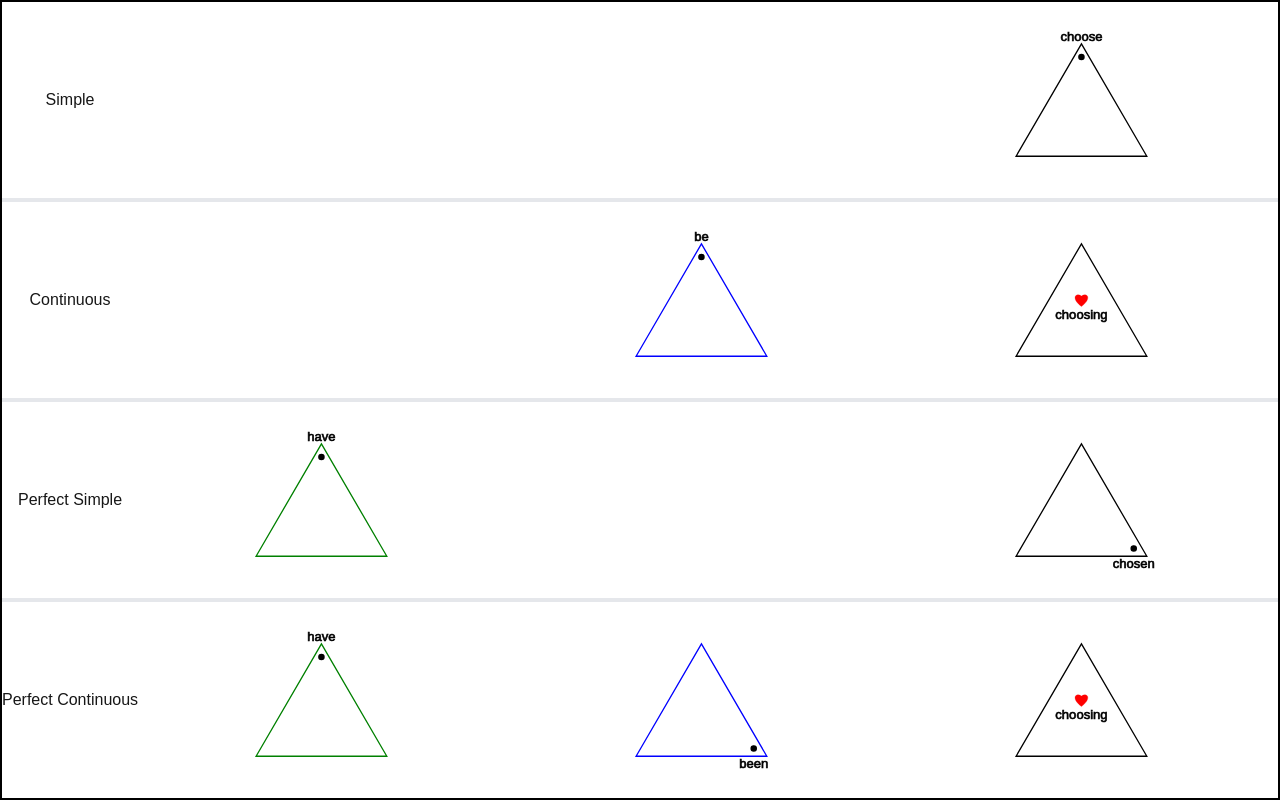
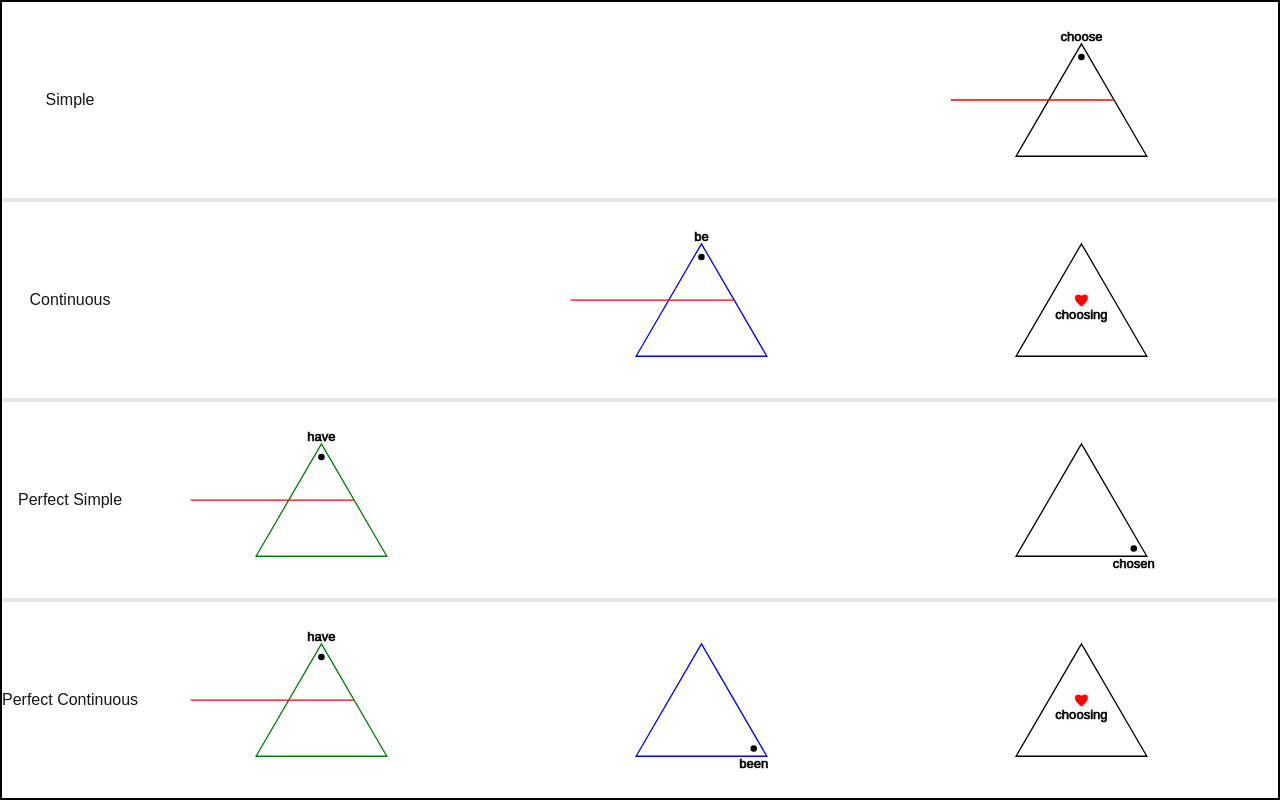
Before and after one commit to riwepo/grammar-triangles, a Next.js app: page / in a window 1280 px wide. Built offline with nearby package versions, Linux system fonts and the light colour scheme.

Commit message:
add tense line

```diff
--- a/src/app/basic-triangle/page.js
+++ b/src/app/basic-triangle/page.js
@@ -20,6 +20,7 @@ export default function BasicTrianglePage() {
           presentParticiple: true,
           pastParticiple: true,
           thirdPersonSingular: true,
+          tenseLine: true,
         }}
       />
     </div>
--- a/src/components/basic-triangle.jsx
+++ b/src/components/basic-triangle.jsx
@@ -97,6 +97,15 @@ function BasicTriangle({ uuid, colour, verbForms, formVisibility, className }) {
             {verbForms.thirdPersonSingular}
           </text>
         </g>
+        <line
+          id={`${uuid}tense-line`}
+          x1="-100"
+          y1="0"
+          x2="25"
+          y2="0"
+          stroke="red"
+          strokeWidth="1"
+        ></line>
       </defs>
       <use href={`#${uuid}triangle`} x="0" y="0" />
       {formVisibility.head && <use href={`#${uuid}head`} x="0" y="0" />}
@@ -112,6 +121,9 @@ function BasicTriangle({ uuid, colour, verbForms, formVisibility, className }) {
       {formVisibility.thirdPersonSingular && (
         <use href={`#${uuid}third-person-singular`} x="0" y="0" />
       )}
+      {formVisibility.tenseLine && (
+        <use href={`#${uuid}tense-line`} x="0" y="0" />
+      )}
     </svg>
   );
 }
--- a/src/components/tenses-blueprint.jsx
+++ b/src/components/tenses-blueprint.jsx
@@ -30,7 +30,7 @@ function TensesBlueprint({ bossVerb }) {
         uuid={ids[0]}
         className="col-start-4 row-start-1"
         verbForms={bossVerb}
-        formVisibility={{ head: true }}
+        formVisibility={{ head: true, tenseLine: true }}
         colour="black"
       />
 
@@ -43,7 +43,7 @@ function TensesBlueprint({ bossVerb }) {
         uuid={ids[1]}
         className="col-start-3 row-start-3"
         verbForms={VERBS.be}
-        formVisibility={{ head: true }}
+        formVisibility={{ head: true, tenseLine: true }}
         colour="blue"
       />
       <BasicTriangle
@@ -63,7 +63,7 @@ function TensesBlueprint({ bossVerb }) {
         uuid={ids[3]}
         className="col-start-2 row-start-5"
         verbForms={VERBS.have}
-        formVisibility={{ head: true }}
+        formVisibility={{ head: true, tenseLine: true }}
         colour="green"
       />
       <BasicTriangle
@@ -83,7 +83,7 @@ function TensesBlueprint({ bossVerb }) {
         uuid={ids[5]}
         className="col-start-2 row-start-7"
         verbForms={VERBS.have}
-        formVisibility={{ head: true }}
+        formVisibility={{ head: true, tenseLine: true }}
         colour="green"
       />
       <BasicTriangle
```
